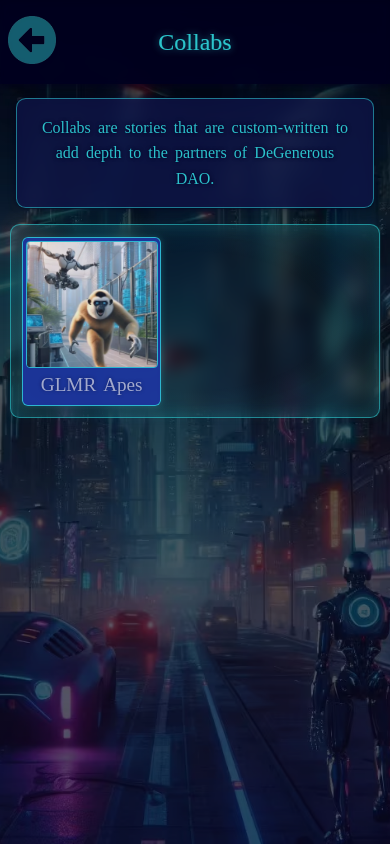
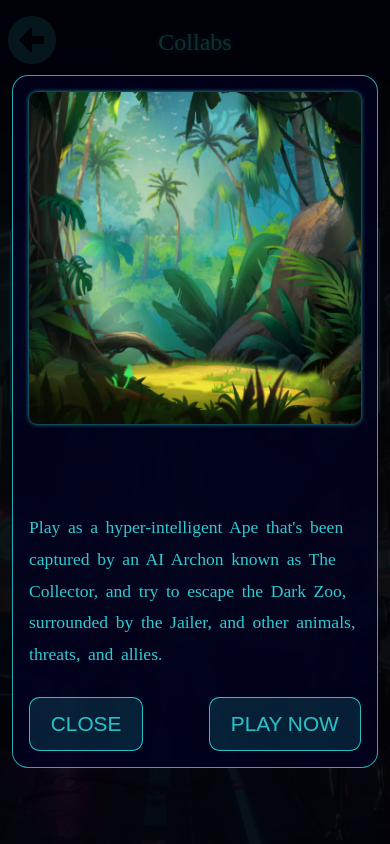
Before and after one commit to windickated/conexus, an Astro site: page /Collabs in a window 390 px wide. Both pictures are taken after a click on the element "GLMR Apes". Built offline with nearby package versions, Linux system fonts and the light colour scheme; Astro itself is replaced by a stand-in of ours.

Commit message:
Added pop up description tiles

```diff
--- /dev/null
+++ b/src/components/popupTile.svelte
@@ -0,0 +1,204 @@
+<script>
+	export let showModal;
+	let dialog; // HTMLDialogElement
+
+	$: if (dialog && showModal) dialog.showModal();
+
+  export let storyDescription;
+  export let descriptionPicture;
+  export let playButton;
+  export let storyLink;
+  function openGame() {
+    window.open(storyLink, '_blank');
+  }
+</script>
+
+<!-- svelte-ignore a11y-click-events-have-key-events a11y-no-noninteractive-element-interactions -->
+<dialog class="description-tile"
+	bind:this={dialog}
+	on:close={() => (showModal = false)}
+	on:click|self={() => dialog.close()}
+>
+	<!-- svelte-ignore a11y-no-static-element-interactions -->
+	<div on:click|stopPropagation>
+
+		<img class="description-image" src={descriptionPicture} alt="Description" />
+
+    <div>
+      <p class="description-text">{storyDescription}</p>
+      <!-- svelte-ignore a11y-autofocus -->
+      <div class="buttons-container">
+        <button class="close-button"
+          on:click|stopPropagation={() => dialog.close()}
+        >CLOSE</button>
+        <button class="play-button"
+          on:click={openGame}
+        >{playButton}</button>
+      </div>
+    </div>
+	</div>
+</dialog>
+
+<style>
+	.description-tile {
+    padding: 1.5vw;
+    width: 90vw;
+    height: 45vw;
+    background-color: rgba(1, 0, 32, 0.75);
+    border: 0.05vw solid rgba(51, 226, 230, 0.75);
+    border-radius: 2.5vw;
+    -webkit-backdrop-filter: blur(1vw);
+    backdrop-filter: blur(1vw);
+    overflow-y: hidden;
+	}
+
+	.description-tile::backdrop {
+		background: rgba(0, 0, 0, 0.75);
+	}
+
+	.description-tile[open] {
+		animation: zoom 0.25s cubic-bezier(0.34, 1.56, 0.64, 1);
+	}
+
+	.description-tile[open]::backdrop {
+		animation: fade 0.25s ease-out;
+	}
+
+  .description-tile > div {
+    display: flex;
+    flex-direction: row;
+    justify-content: space-between;
+  }
+
+  .description-tile > div > div {
+    display: flex;
+    flex-flow: column nowrap;
+    justify-content: space-between;
+    align-items: flex-end;
+    padding-left: 2.5vw;
+    height: 45vw;
+  }
+
+  .description-image {
+    width: 50%;
+    height: auto;
+    border-radius: 1.75vw;
+    filter: drop-shadow(0 0 0.5vw rgba(51, 226, 230, 0.75))
+  }
+
+  .description-text {
+    font-size: 2.5vw;
+    line-height: 5vw;
+    height: 80%;
+    overflow-y: scroll;
+    color: rgba(51, 226, 230, 0.9);
+  }
+
+  .description-tile::-webkit-scrollbar {
+    width: 0;
+  }
+
+  .description-text::-webkit-scrollbar {
+    width: 0.25vw;
+  }
+
+  .description-text::-webkit-scrollbar-track {
+    background-color: rgba(0, 0, 0, 0);
+  }
+
+  .description-text::-webkit-scrollbar-thumb {
+    background: rgba(51, 226, 230, 0.25);
+    border-radius: 1vw;
+  }
+
+  .buttons-container {
+    display: flex;
+    flex-direction: row;
+    justify-content: space-between;
+    width: 100%;
+  }
+
+  .play-button, .close-button {
+    padding: 0.5vw 3vw;
+    border: 0.05vw solid rgba(51, 226, 230, 0.75);
+    border-radius: 1.75vw;
+    outline: none;
+    font-size: 2.75vw;
+    line-height: 5vw;
+    color: rgba(51, 226, 230, 0.75);
+    background-color: rgba(51, 226, 230, 0.1);
+    filter: drop-shadow(0 0 0.1vw rgba(51, 226, 230, 0.4));
+  }
+
+  .play-button:hover, .close-button:hover, .play-button:active, .close-button:active {
+    color: rgba(51, 226, 230, 1);
+    background-color: rgba(51, 226, 230, 0.5);
+    filter: drop-shadow(0 0 1vw rgba(51, 226, 230, 0.4));
+  }
+
+
+  @media only screen and (max-width: 600px) {
+    .description-tile {
+      padding: 1em;
+      padding-bottom: 0;
+      width: 85vw;
+      height: 80%;
+      border-radius: 1em;
+      overflow-y: scroll;
+    }
+
+    .description-tile > div {
+      height: 100%;
+      flex-direction: column;
+    }
+
+    .description-image {
+      width: 100%;
+      border-radius: 0.5em;
+    }
+
+    .description-tile > div > div {
+      height: auto;
+      padding-left: 0;
+      padding-top: 1.5em;
+      padding-bottom: 1em;
+    }
+
+    .description-text {
+      height: auto;
+      font-size: 1.1em;
+      line-height: 1.8em;
+      padding-bottom: 1.5em;
+    }
+
+    .buttons-container {
+      width: 100%;
+    }
+
+    .play-button, .close-button {
+      padding: 0.25em 1em;
+      font-size: 1.3em;
+      line-height: 2em;
+      border-radius: 0.5em;
+    }
+  }
+
+
+  @keyframes zoom {
+		from {
+			transform: scale(0.5);
+		}
+		to {
+			transform: scale(1);
+		}
+	}
+
+	@keyframes fade {
+		from {
+			opacity: 0;
+		}
+		to {
+			opacity: 1;
+		}
+	}
+</style>
--- a/src/components/storyTile.svelte
+++ b/src/components/storyTile.svelte
@@ -1,5 +1,5 @@
 <script>
-  // import PopupTile from "./popupTile.svelte";
+  import PopupTile from "./popupTile.svelte";
 
   export let storyName;
   export let storyDescription;
@@ -7,6 +7,7 @@
   export let primaryThumbnail;
   export let secondaryThumbnail;
   export let descriptionPicture;
+  export let playButton;
 
   let isPrimary = true;
   function tileHover() {
@@ -21,20 +22,23 @@
 <div class="tile" id="{storyName}"
   on:mouseenter={tileHover}
   on:mouseleave={tileHover}
+  on:mouseup={() => (showModal = true)}
   on:touchstart={tileHover}
   on:touchend={tileHover}
+  on:touchend={() => (showModal = true)}
 >
   <img class="tile-picture {isPrimary ? 'visible' : ''}" src={primaryThumbnail} alt="{storyName}"/>
   <img class="tile-picture {!isPrimary ? 'visible' : ''}" src={secondaryThumbnail} alt="{storyName}"/>
   <p class="title">{ storyName }</p>
 </div>
 
-<!-- <PopupTile
+<PopupTile
   {storyLink}
   {storyDescription}
   {descriptionPicture}
+  {playButton}
   bind:showModal
-/> -->
+/>
 
 
 <style>
--- a/src/components/tilesData.js
+++ b/src/components/tilesData.js
@@ -137,7 +137,7 @@ const stories = [
         story: [
           {
             title: 'Upcoming',
-            description: '',
+            description: 'Upcoming story description text',
             storyLink: '',
             primaryThumbnail: '/titlePicture/CommunityPicks/Upcoming.avif',
             secondaryThumbnail: '/titlePicture/CommunityPicks/Upcoming.avif',
--- a/src/pages/Collabs.astro
+++ b/src/pages/Collabs.astro
@@ -27,6 +27,7 @@ const arrow = true;
                   primaryThumbnail={story.primaryThumbnail}
                   secondaryThumbnail={story.secondaryThumbnail}
                   descriptionPicture={story.descriptionImage}
+                  playButton="PLAY NOW"
                   client:load
                 />
               )}
--- a/src/pages/CommunityPicks.astro
+++ b/src/pages/CommunityPicks.astro
@@ -27,6 +27,7 @@ const arrow = true;
                 primaryThumbnail={story.primaryThumbnail}
                 secondaryThumbnail={story.secondaryThumbnail}
                 descriptionPicture={story.descriptionImage}
+                playButton="PLAY NOW"
                 client:load
               />
             )}
--- a/src/pages/DischordianSaga.astro
+++ b/src/pages/DischordianSaga.astro
@@ -27,6 +27,7 @@ const arrow = true;
                 primaryThumbnail={story.primaryThumbnail}
                 secondaryThumbnail={story.secondaryThumbnail}
                 descriptionPicture={story.descriptionImage}
+                playButton="PLAY NOW"
                 client:load
               />
             )}
```
